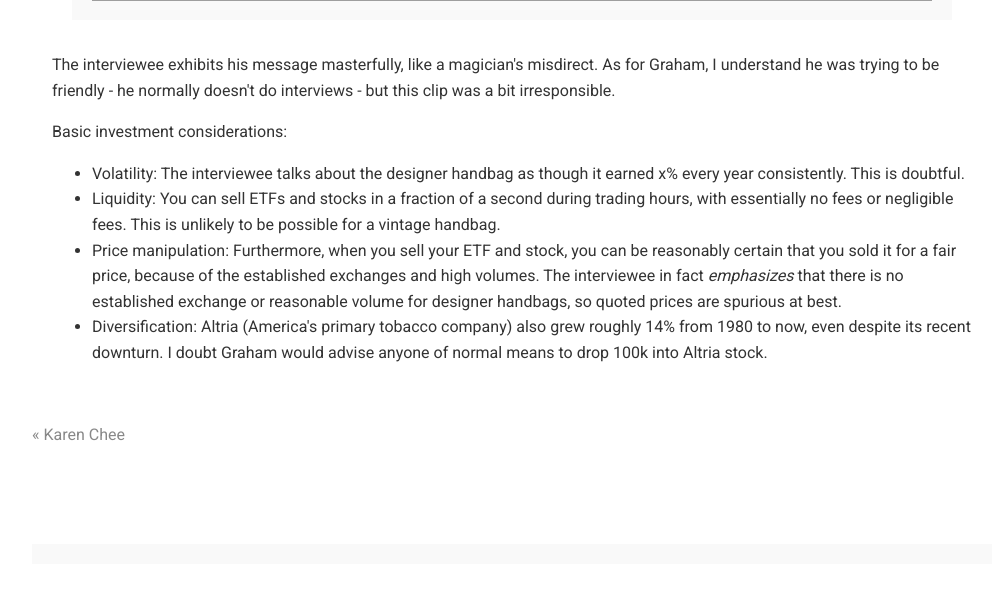
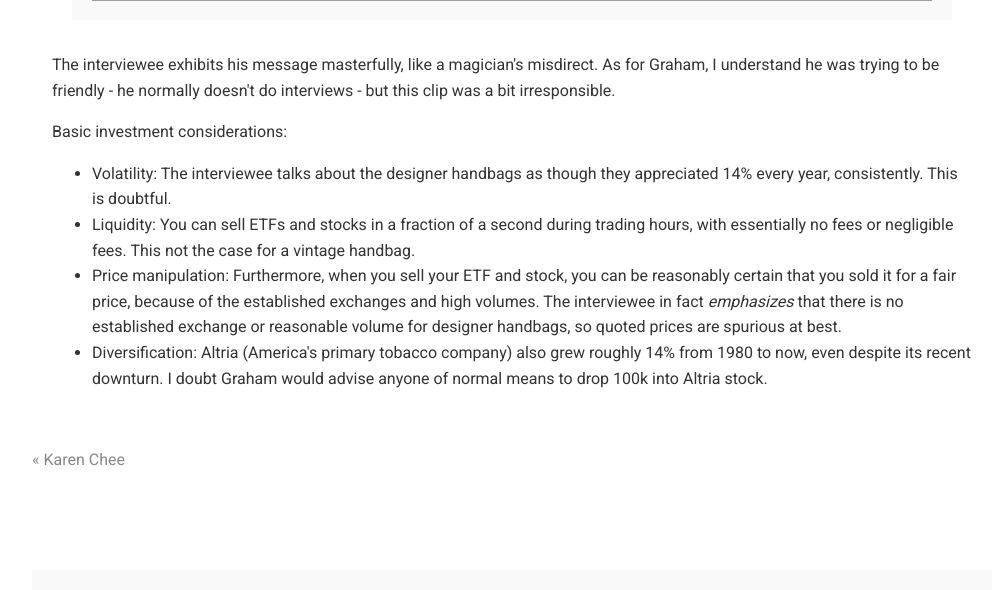
Before and after one commit to overheardonearth/overheardonearth.github.io, a Jekyll site: the page built from _posts/2019-08-19-financial-misdirection.html, in a window 1280 px wide. Shown: the part 831-1421 px from the top of the page, without its empty margins (128-1130 px from the left). Built offline with Jekyll 4.4.1, drawn with Linux system fonts in a browser that asks for light colours; comment, search, counter and statistics services are not loaded; before the commit the page ends 1395 px from its top, so only the background shows below that.

Commit message:
Update 2019-08-19-financial-misdirection.html

```diff
--- a/_posts/2019-08-19-financial-misdirection.html
+++ b/_posts/2019-08-19-financial-misdirection.html
@@ -15,7 +15,7 @@ The interviewee exhibits his message masterfully, like a magician's misdirect. A
 Basic investment considerations:
 
 <ul>
-<li> Volatility: The interviewee talks about the designer handbag as though it earned x% every year consistently. This is doubtful.
-<li> Liquidity: You can sell ETFs and stocks in a fraction of a second during trading hours, with essentially no fees or negligible fees. This is unlikely to be possible for a vintage handbag.
+<li> Volatility: The interviewee talks about the designer handbags as though they appreciated 14% every year, consistently. This is doubtful.
+<li> Liquidity: You can sell ETFs and stocks in a fraction of a second during trading hours, with essentially no fees or negligible fees. This not the case for a vintage handbag.
 <li> Price manipulation: Furthermore, when you sell your ETF and stock, you can be reasonably certain that you sold it for a fair price, because of the established exchanges and high volumes. The interviewee in fact <i>emphasizes</i> that there is no established exchange or reasonable volume for designer handbags, so quoted prices are spurious at best.
 <li> Diversification: Altria (America's primary tobacco company) also grew roughly 14% from 1980 to now, even despite its recent downturn. I doubt Graham would advise anyone of normal means to drop 100k into Altria stock.
```
